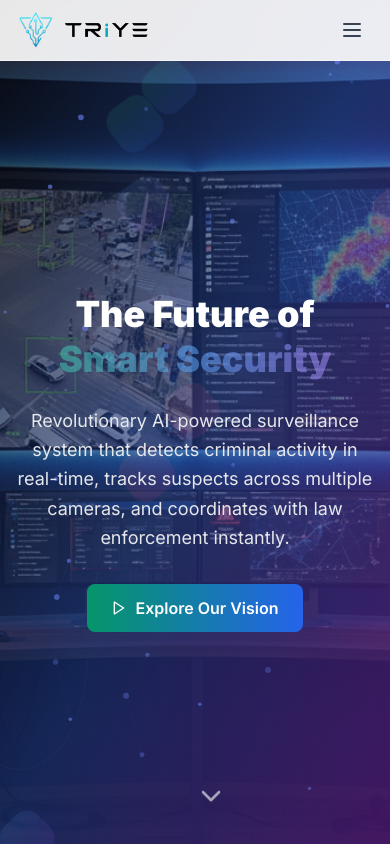
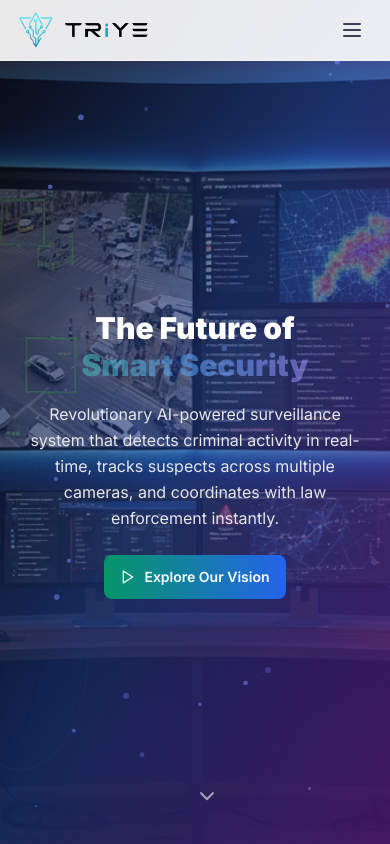
Before and after one commit to triyeTechnologies/triye-website, a React (Vite) app: page / in a window 390 px wide. Shown: the top 844 px of the page. Built offline with nearby package versions, Linux system fonts and the light colour scheme.

Commit message:
Update HeroSection.jsx

```diff
--- a/src/components/sections/HeroSection.jsx
+++ b/src/components/sections/HeroSection.jsx
@@ -17,51 +17,31 @@ const HeroSection = ({ isLoaded, onPlayVideo }) => {
   };
 
   return (
-    <section id="home" className="relative min-h-screen flex items-center justify-center overflow-hidden pt-20">
+    <section id="home" className="relative min-h-screen flex items-center justify-center overflow-hidden pt-16 sm:pt-20">
       <div className="absolute inset-0">
         <OptimizedImage
           src={ASSETS.heroSection}
           alt="Hero background"
           className="w-full h-full object-cover"
           placeholderType="hero"
-          loading="eager" // Add this to prioritize loading
-          onLoad={() => {}} // Add empty onLoad to prevent flashing
+          loading="eager"
+          onLoad={() => {}}
         />
         <div className="absolute inset-0 bg-gradient-to-br from-black/70 via-blue-900/60 to-purple-900/70"></div>
       </div>
 
-      <ParticleBackground particleCount={window.innerWidth < 768 ? 30 : 50} />
-
-      {[...Array(8)].map((_, i) => (
-        <div
-          key={i}
-          className="absolute animate-float opacity-10 pointer-events-none"
-          style={{
-            left: `${Math.random() * 100}%`,
-            top: `${Math.random() * 100}%`,
-            animationDelay: `${i * 0.7}s`,
-            animationDuration: `${4 + i * 0.5}s`,
-            transform: `rotate(${Math.random() * 360}deg)`,
-          }}
-        >
-          <div className={`w-12 h-12 sm:w-16 sm:h-16 ${
-            i % 3 === 0 ? 'bg-gradient-to-r from-emerald-400 to-blue-500' :
-            i % 3 === 1 ? 'bg-gradient-to-r from-red-400 to-pink-500' :
-            'bg-gradient-to-r from-blue-400 to-purple-500'
-          } rounded-2xl transform rotate-45 shadow-2xl`}></div>
-        </div>
-      ))}
+      <ParticleBackground particleCount={window.innerWidth < 768 ? 25 : 40} />
 
       <div className="relative z-10 text-center max-w-6xl mx-auto px-4 sm:px-6">
         <div className={`transform transition-all duration-1500 ${isLoaded ? 'translate-y-0 opacity-100' : 'translate-y-20 opacity-0'}`}>
-          <h1 className="text-4xl sm:text-6xl lg:text-8xl font-black text-white mb-6 leading-tight">
+          <h1 className="text-3xl sm:text-4xl md:text-6xl lg:text-7xl xl:text-8xl font-black text-white mb-4 sm:mb-6 leading-tight">
             The Future of
             <span className="block bg-gradient-to-r from-emerald-400 via-blue-400 to-purple-400 bg-clip-text text-transparent animate-pulse">
               Smart Security
             </span>
           </h1>
 
-          <p className="text-lg sm:text-xl lg:text-2xl text-gray-200 mb-8 max-w-4xl mx-auto leading-relaxed">
+          <p className="text-base sm:text-lg md:text-xl lg:text-2xl text-gray-200 mb-6 sm:mb-8 max-w-4xl mx-auto leading-relaxed px-2">
             Revolutionary AI-powered surveillance system that detects criminal activity in real-time,
             tracks suspects across multiple cameras, and coordinates with law enforcement instantly.
           </p>
@@ -69,7 +49,7 @@ const HeroSection = ({ isLoaded, onPlayVideo }) => {
           <div className="flex justify-center">
             <button
               onClick={onPlayVideo}
-              className="bg-gradient-to-r from-emerald-600 to-blue-600 text-white px-6 py-3 rounded-lg text-base font-semibold flex items-center justify-center space-x-2 hover:from-emerald-700 hover:to-blue-700 transition-all duration-200"
+              className="bg-gradient-to-r from-emerald-600 to-blue-600 text-white px-4 sm:px-6 py-2 sm:py-3 rounded-lg text-sm sm:text-base font-semibold flex items-center justify-center space-x-2 hover:from-emerald-700 hover:to-blue-700 transition-all duration-200 min-h-[44px] focus:outline-none focus:ring-0"
             >
               <Play className="w-4 h-4" />
               <span>Explore Our Vision</span>
@@ -80,10 +60,10 @@ const HeroSection = ({ isLoaded, onPlayVideo }) => {
 
       <button
         onClick={scrollToNextSection}
-        className="absolute bottom-4 left-1/2 transform -translate-x-1/2 animate-bounce text-white/60 hover:text-white/80 transition-colors duration-200"
+        className="absolute bottom-4 sm:bottom-8 left-1/2 transform -translate-x-1/2 animate-bounce text-white/60 hover:text-white/80 transition-colors duration-200 focus:outline-none focus:ring-0"
         aria-label="Scroll to next section"
       >
-        <ChevronDown className="w-8 h-8" />
+        <ChevronDown className="w-6 h-6 sm:w-8 sm:h-8" />
       </button>
     </section>
   );
```
